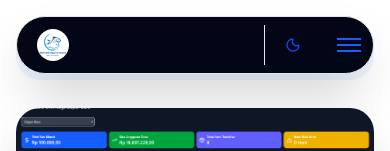
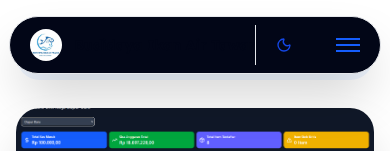
Before and after one commit to cardinaldeacre/KKN-Freshwater-Fish-Farm-Website, a React (Vite) app: page / in a window 390 px wide. Shown: the top 151 px of the page. Built offline with nearby package versions, Linux system fonts and the light colour scheme; a web font is replaced by a local one.

Commit message:
fix hamburger menu

```diff
--- a/src/components/ui/PillNav.jsx
+++ b/src/components/ui/PillNav.jsx
@@ -168,7 +168,7 @@ const PillNav = ({
         <button
           ref={hamburgerRef}
           onClick={toggleMobileMenu}
-          className="md:hidden p-2 flex flex-col items-center justify-center gap-1"
+          className="md:hidden p-4 flex flex-col items-center justify-center gap-1"
         >
           <div className={`w-6 h-0.5 transition-all ${isMobileMenuOpen ? 'rotate-45 translate-y-1.5' : ''} bg-blue-600`}></div>
           <div className={`w-6 h-0.5 transition-all ${isMobileMenuOpen ? 'opacity-0' : ''} bg-blue-600`}></div>
```
